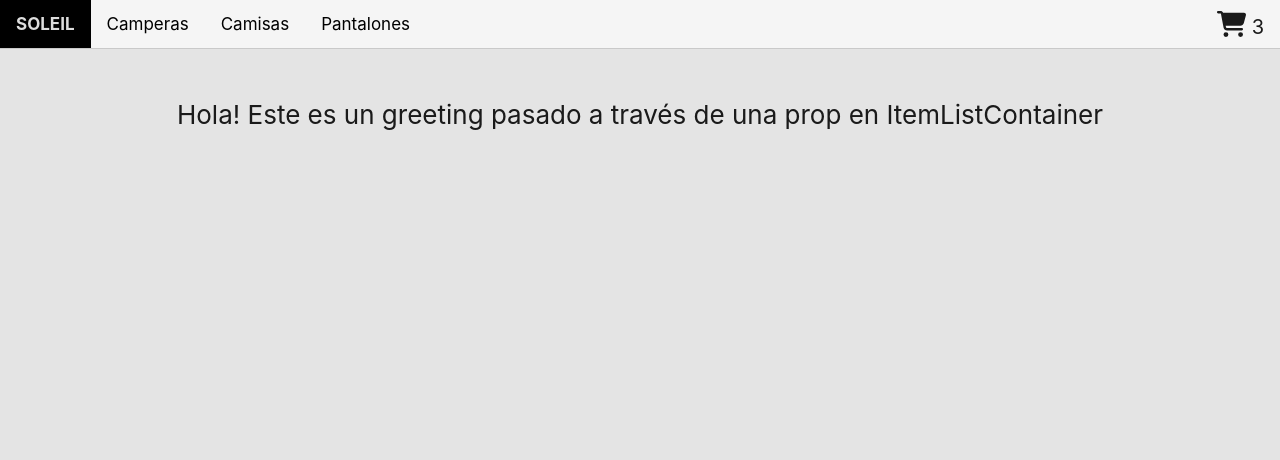
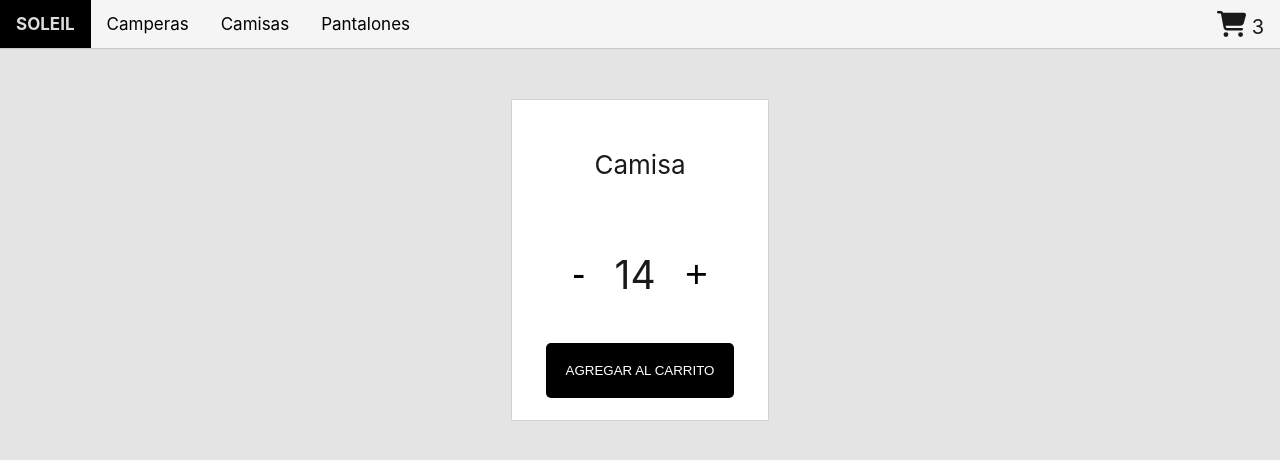
Before and after one commit to juanfdezv/soleil-fernandez, a React (Create React App) app: page / in a window 1280 px wide. Shown: the top 460 px of the page. Built offline with nearby package versions, Linux system fonts and the light colour scheme.

Commit message:
Añadir ItemCount

```diff
--- a/src/App.css
+++ b/src/App.css
@@ -76,3 +76,45 @@
   margin-left: 5px;
   font-size: 1.25rem;
 }
+
+.item-count-container {
+  background-color: #ffffff;
+  border: 1px solid #d1d1d1;
+  width: 20vw;
+  height: 40vh;
+  display: flex;
+  flex-direction: column;
+  align-items: center;
+  justify-content: space-around;
+}
+
+.count-container {
+  display: flex;
+  align-items: center;
+  justify-content: center;
+}
+
+.count-container > * {
+  font-size: 1.5em;
+}
+
+.count-button {
+  border: none;
+  background-color: transparent;
+  padding: 0 0.5em;
+  cursor: pointer;
+}
+
+.count-number {
+  padding: 0 0.25em;
+}
+
+.addToCart-button {
+  border: none;
+  padding: 20px 20px;
+  background-color: #000000;
+  color: #ffffff;
+  border-radius: 5px;
+  text-transform: uppercase;
+  cursor: pointer;
+}
--- /dev/null
+++ b/src/components/ItemCount.js
@@ -0,0 +1,31 @@
+import React, {useState} from 'react';
+
+const ItemCount = ({stock}) => {
+    const [counter, setCounter] = useState(14);
+
+    const increaseCount = () => {
+        if(counter < stock){
+            setCounter(counter + 1);
+        }
+    }
+
+    const decreaseCount = () => {
+        if(counter > 0){
+            setCounter(counter - 1);
+        }
+    }
+
+    return(
+        <div className="item-count-container">
+            <p className="item-title">Camisa</p>
+            <div className="count-container">
+                <button onClick={decreaseCount} className="count-button">-</button>
+                <span className="count-number">{counter}</span>
+                <button onClick={increaseCount} className="count-button">+</button>
+            </div>
+            <button className="addToCart-button">Agregar al carrito</button>
+        </div>
+    );
+}
+
+export default ItemCount;
--- a/src/components/ItemListContainer.js
+++ b/src/components/ItemListContainer.js
@@ -1,4 +1,5 @@
 import React from 'react';
+import ItemCount from './ItemCount.js';
 
 class ItemListContainer extends React.Component {
     constructor(props) {
@@ -9,7 +10,11 @@
     }
 
     render() {
-        return <div style={{ paddingTop: 50}}>{this.props.greeting}</div>
+        return (
+            <div style={{ paddingTop: 50}}>
+                <ItemCount stock="20" />
+            </div>
+        );
     }
 }
 
```
